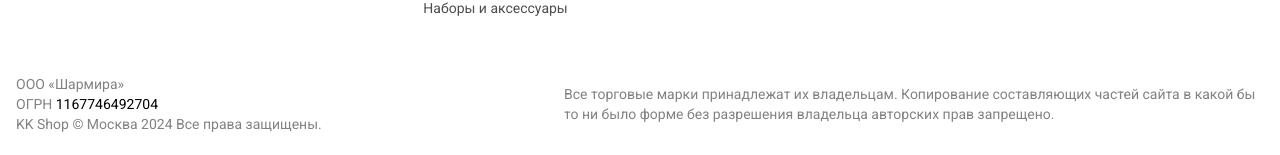
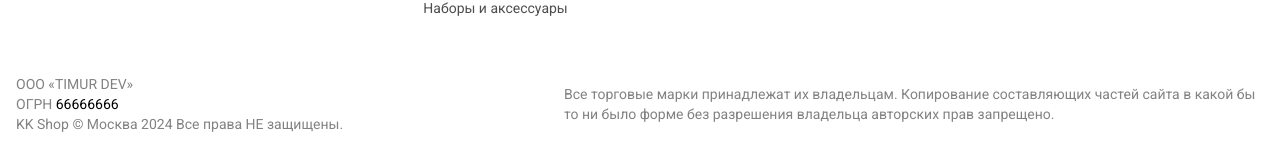
Before and after one commit to TkTnX/react-KKShop, a React (Vite) app: page /sign-in in a window 1280 px wide. Shown: the part 1255-1410 px from the top of the page. Built offline with nearby package versions, Linux system fonts and the light colour scheme; no server answers.

Commit message:
улучшения и исправления

```diff
--- a/src/components/shared/Footer.tsx
+++ b/src/components/shared/Footer.tsx
@@ -77,11 +77,11 @@ const Footer = () => {
       {/* BOTTOM */}
       <div className="text-grey flex lg:items-center justify-between mt-14 sm:text-sm flex-col items-start gap-2 lg:gap-0 lg:flex-row text-xs">
         <div>
-          <p>ООО «Шармира»</p>
+          <p>ООО «TIMUR DEV»</p>
           <p>
-            ОГРН <span className="text-black">1167746492704</span>
+            ОГРН <span className="text-black">66666666</span>
           </p>
-          <p>KK Shop © Москва 2024 Все права защищены.</p>
+          <p>KK Shop © Москва 2024 Все права НЕ защищены.</p>
         </div>
         <p className="max-w-[700px] ">
           Все торговые марки принадлежат их владельцам. Копирование составляющих
--- a/src/contants.ts
+++ b/src/contants.ts
@@ -126,35 +126,35 @@ export const ourShops = [
   {
     type: "Магазин",
     address: "Москва, метро Шаболовская, Улица Шаболовка, д. 34, стр. 7",
-    web: "Kkshop.ru",
+    web: "https://Kkshop.ru",
     email: "Sale@kkshop.ru",
     phone: "+7 495 259 25 00",
   },
   {
     type: "Магазин",
     address: "Россия, Нижний Новгород, Ул Генерала Лизюкова, 17А",
-    web: "NizhniyNovgorod.kkshop.ru",
+    web: "https://NizhniyNovgorod.kkshop.ru",
     email: "NizhniyNovgorod@kkshop.ru",
     phone: "+7 495 259 25 00",
   },
   {
     type: "Пункт выдачи",
     address: "Россия, Казань, Ул 8-й Воздушной Армии, 28А",
-    web: "Kazan.kkshop.ru",
+    web: "https://Kazan.kkshop.ru",
     email: "Kazan@kkshop.ru",
     phone: "+7 495 259 25 00",
   },
   {
     type: "Пункт выдачи",
     address: "Россия, Респ Башкортостан, Уфа, Дагестанская ул, 12",
-    web: "spb.kkshop.ru",
+    web: "https://spb.kkshop.ru",
     email: "spb@kkshop.ru",
     phone: "+7 495 259 25 00",
   },
   {
     type: "Магазин",
     address: "Россия, Екатеринбург, ул. 8 марта, 12",
-    web: "ekb.kkshop.ru",
+    web: "https://ekb.kkshop.ru",
     email: "ekb@kkshop.ru",
     phone: "+7 495 259 25 00",
   },
--- a/src/routes/Contacts.tsx
+++ b/src/routes/Contacts.tsx
@@ -18,7 +18,7 @@ const Contacts = () => {
                 className="text-pink hover:underline max-w-fit"
                 href={shop.web}
               >
-                {shop.web}
+                {shop.web.split("https://")[1]}
               </a>
               <a
                 className="text-pink hover:underline max-w-fit"
```
